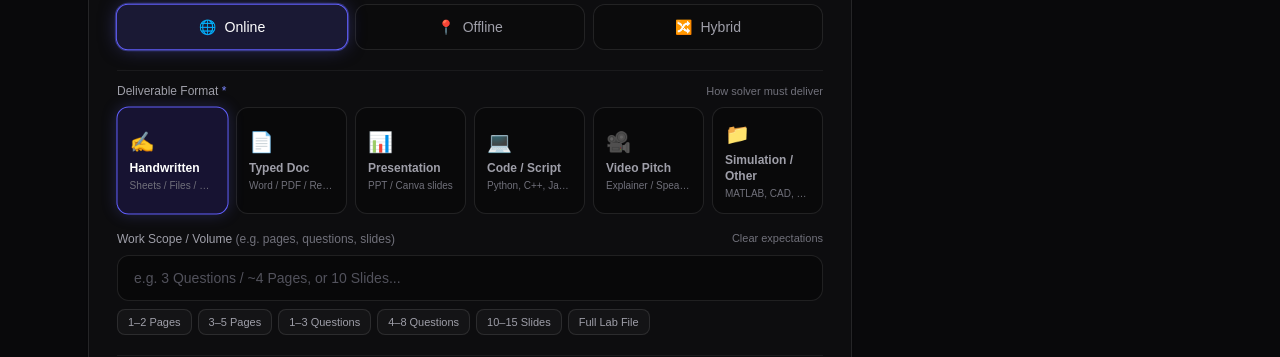
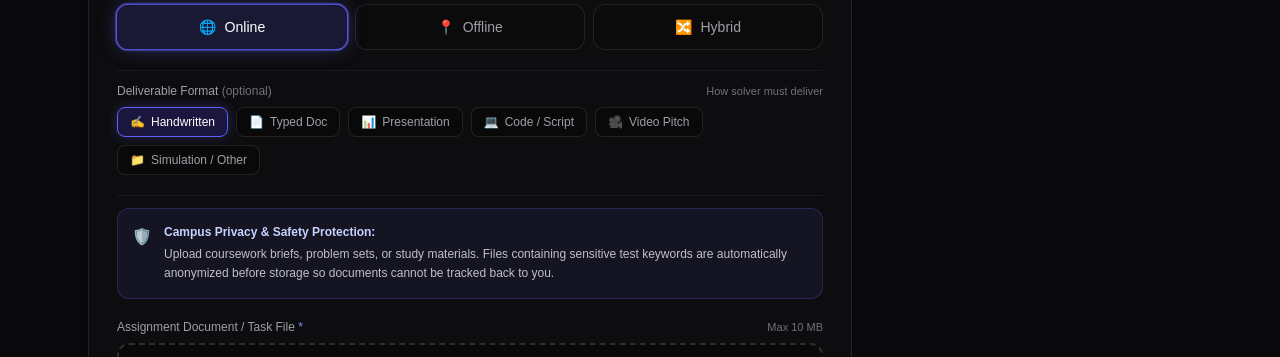
Before and after one commit to mehul2r82-bingo/GigHive, a Next.js app in the folder frontend/: page /create-task in a window 1280 px wide. Shown: the part 595-952 px from the top of the page. Built offline with nearby package versions, Linux system fonts and the light colour scheme; no server answers.

Commit message:
refactor: remove redundant work scope and compact deliverable format for fast task posting

```diff
--- a/frontend/app/create-task/page.tsx
+++ b/frontend/app/create-task/page.tsx
@@ -30,14 +30,6 @@ const DELIVERABLE_FORMATS = [
   { id: "Other", label: "Simulation / Other", icon: "📁", hint: "MATLAB, CAD, Custom" },
 ];
 
-const SCOPE_SUGGESTIONS = [
-  "1–2 Pages",
-  "3–5 Pages",
-  "1–3 Questions",
-  "4–8 Questions",
-  "10–15 Slides",
-  "Full Lab File",
-];
 
 export default function CreateTaskPage() {
 
@@ -424,70 +416,36 @@ return(
               </div>
             </div>
 
-            {/* STRUCTURED TASK SPECS & SCOPE */}
-            <div className="space-y-4 pt-3 border-t border-white/5">
-              <div>
+            {/* COMPACT DELIVERABLE FORMAT (FAST PACE) */}
+            <div className="pt-3 border-t border-white/5">
               <div className="flex items-center justify-between mb-2">
                 <label className="block text-xs text-zinc-400 font-medium">
-                    Deliverable Format <span className="text-indigo-400">*</span>
+                  Deliverable Format <span className="text-zinc-500 font-normal">(optional)</span>
                 </label>
                 <span className="text-[11px] text-zinc-500">How solver must deliver</span>
               </div>
-                <div className="grid grid-cols-2 sm:grid-cols-3 lg:grid-cols-6 gap-2">
+              <div className="flex flex-wrap gap-2">
                 {DELIVERABLE_FORMATS.map((fmt) => {
                   const isSelected = form.deliverable_format === fmt.id;
                   return (
                     <button
                       key={fmt.id}
                       type="button"
-                        onClick={() => updateField("deliverable_format", fmt.id)}
-                        className={`p-3 rounded-xl border text-left transition-all ${
+                      onClick={() => updateField("deliverable_format", isSelected ? "" : fmt.id)}
+                      className={`px-3 py-1.5 rounded-lg border text-xs font-medium transition-all flex items-center gap-1.5 ${
                         isSelected
-                            ? "bg-indigo-600/15 border-indigo-500 text-white shadow-[0_0_15px_rgba(99,102,241,0.25)] scale-[1.01]"
+                          ? "bg-indigo-600/20 border-indigo-500 text-white shadow-[0_0_12px_rgba(99,102,241,0.3)]"
                           : "bg-black/30 border-white/10 text-zinc-400 hover:border-white/20 hover:text-zinc-200"
                       }`}
                     >
-                        <div className="text-xl mb-1">{fmt.icon}</div>
-                        <div className="text-xs font-semibold">{fmt.label}</div>
-                        <div className="text-[10px] text-zinc-500 mt-0.5 truncate">{fmt.hint}</div>
+                      <span>{fmt.icon}</span>
+                      <span>{fmt.label}</span>
                     </button>
                   );
                 })}
               </div>
             </div>
 
-              <div>
-                <div className="flex items-center justify-between mb-2">
-                  <label className="block text-xs text-zinc-400 font-medium">
-                    Work Scope / Volume <span className="text-zinc-500">(e.g. pages, questions, slides)</span>
-                  </label>
-                  <span className="text-[11px] text-zinc-500">Clear expectations</span>
-                </div>
-                <input
-                  type="text"
-                  placeholder="e.g. 3 Questions / ~4 Pages, or 10 Slides..."
-                  className="w-full px-4 py-3 bg-black/40 border border-white/10 rounded-xl text-sm text-white placeholder:text-zinc-600 outline-none transition-all focus:border-indigo-500/60 focus:ring-2 focus:ring-indigo-500/20"
-                  value={form.scope_length}
-                  onChange={(e) => updateField("scope_length", e.target.value)}
-                />
-                <div className="flex flex-wrap gap-1.5 mt-2">
-                  {SCOPE_SUGGESTIONS.map((s) => (
-                    <button
-                      key={s}
-                      type="button"
-                      onClick={() => updateField("scope_length", s)}
-                      className={`text-[11px] px-2.5 py-1 rounded-lg border transition-all ${
-                        form.scope_length === s
-                          ? "bg-indigo-500/20 border-indigo-500/50 text-indigo-300 font-medium"
-                          : "bg-white/[0.03] border-white/10 text-zinc-400 hover:text-zinc-200 hover:border-white/20"
-                      }`}
-                    >
-                      {s}
-                    </button>
-                  ))}
-                </div>
-              </div>
-            </div>
 
             {/* CONDITIONAL: ONLINE (FILE UPLOAD) vs OFFLINE / HYBRID (DESCRIPTION + LOCATION) */}
             {form.mode === "online" ? (
```
Lines whose indentation alone changed are shown as unchanged.
